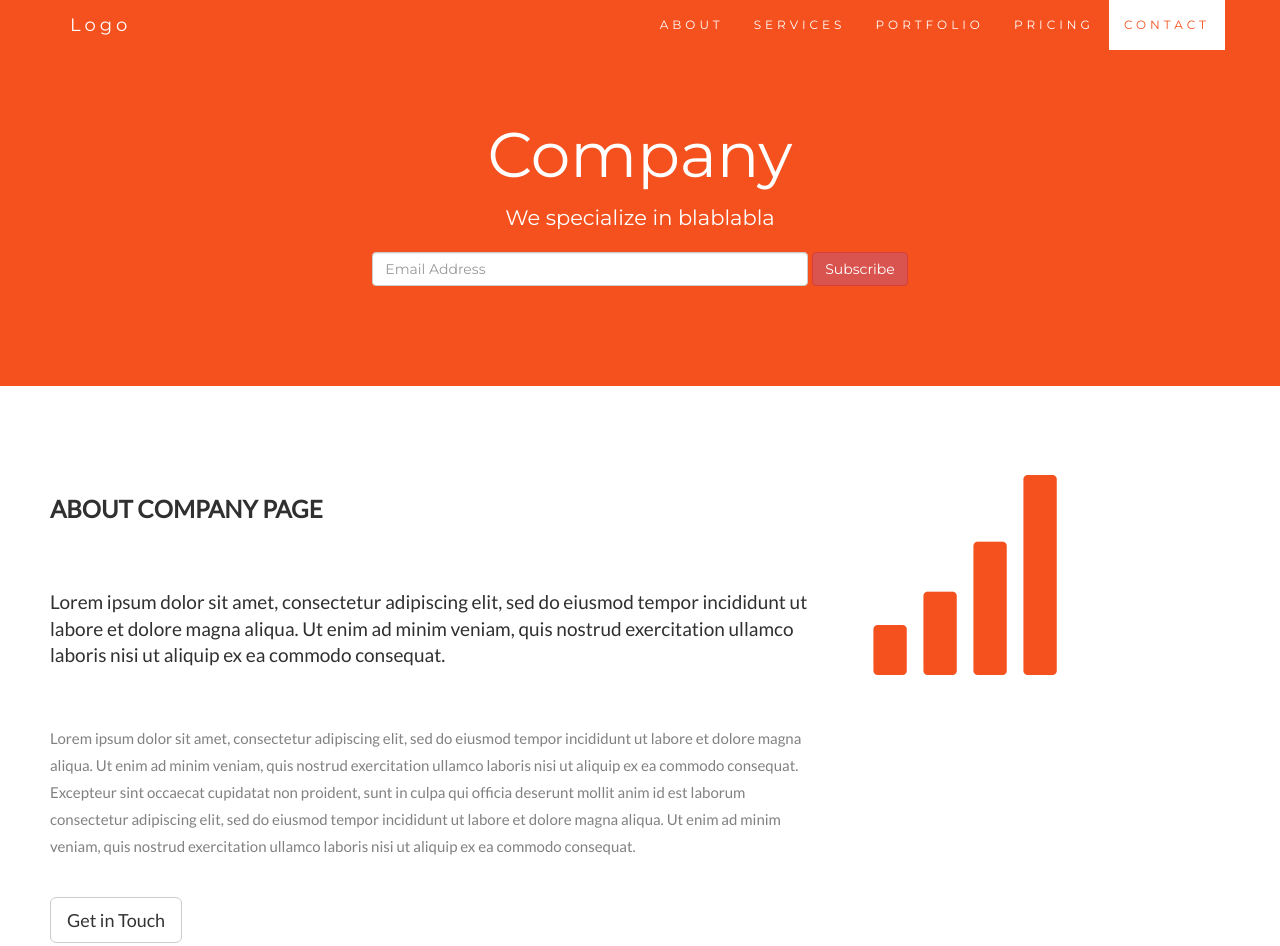
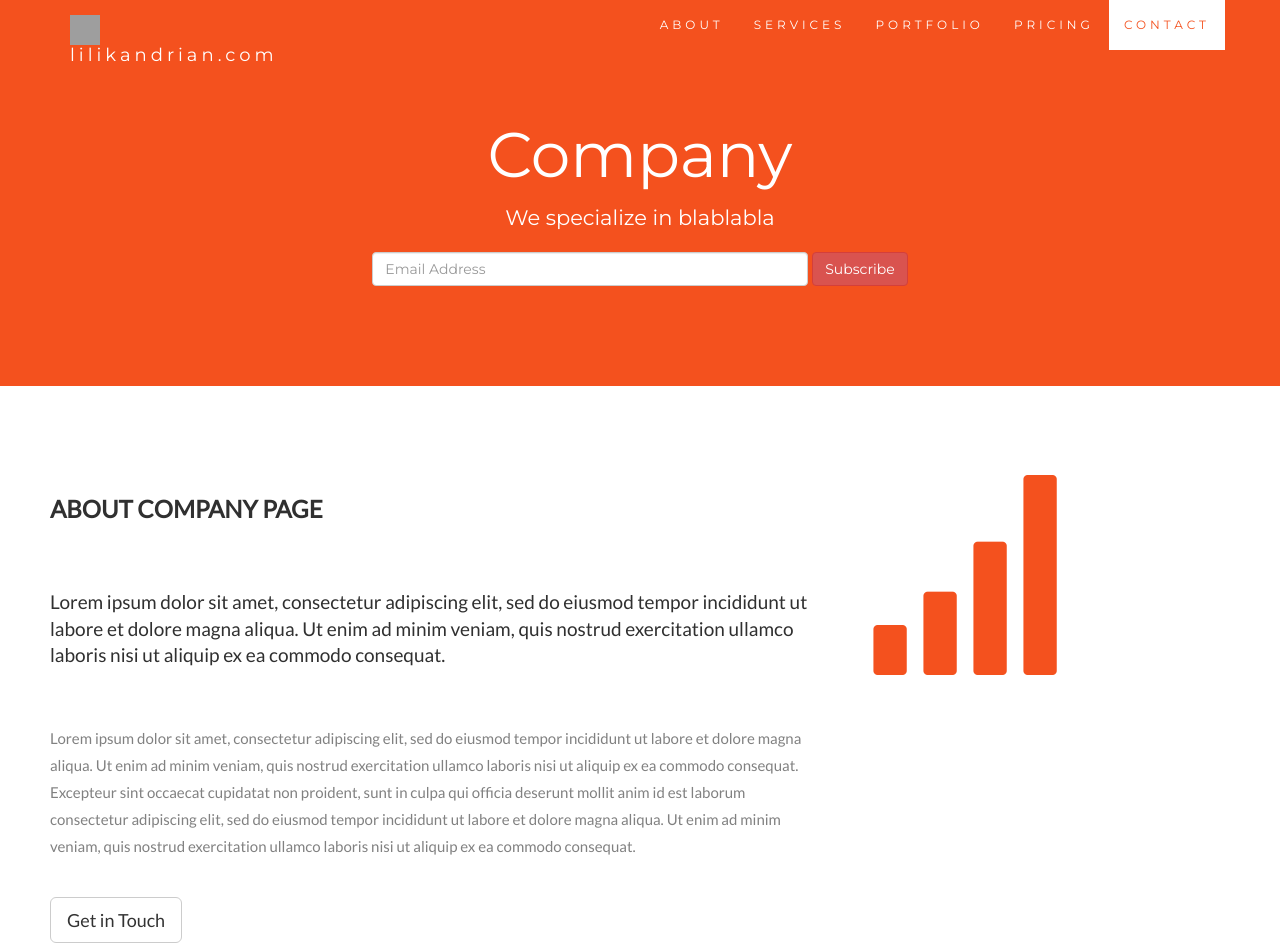
Before and after one commit to lilikandrian/lilikandrian.github.io, a plain HTML site: page index.html in a window 1280 px wide. Shown: the top 946 px of the page. Drawn offline with nearby package versions, Linux system fonts and the light colour scheme; some packages are replaced by stand-ins of ours; grey boxes are pictures that could not be loaded.

Commit message:
Update index.html
Ganti logo

```diff
--- a/index.html
+++ b/index.html
@@ -200,7 +200,11 @@
         <span class="icon-bar"></span>
         <span class="icon-bar"></span>
       </button>
-      <a class="navbar-brand" href="#myPage">Logo</a>
+
+<a class="navbar-brand" href="#">
+      <img src="https://www.dropbox.com/s/kfrp4dd8i7p5t4u/tes.jpg?dl=0" width="30" height="30" alt="Malas Ngoding">
+      lilikandrian.com
+    </a>
     </div>
     <div class="collapse navbar-collapse" id="myNavbar">
       <ul class="nav navbar-nav navbar-right">
```
